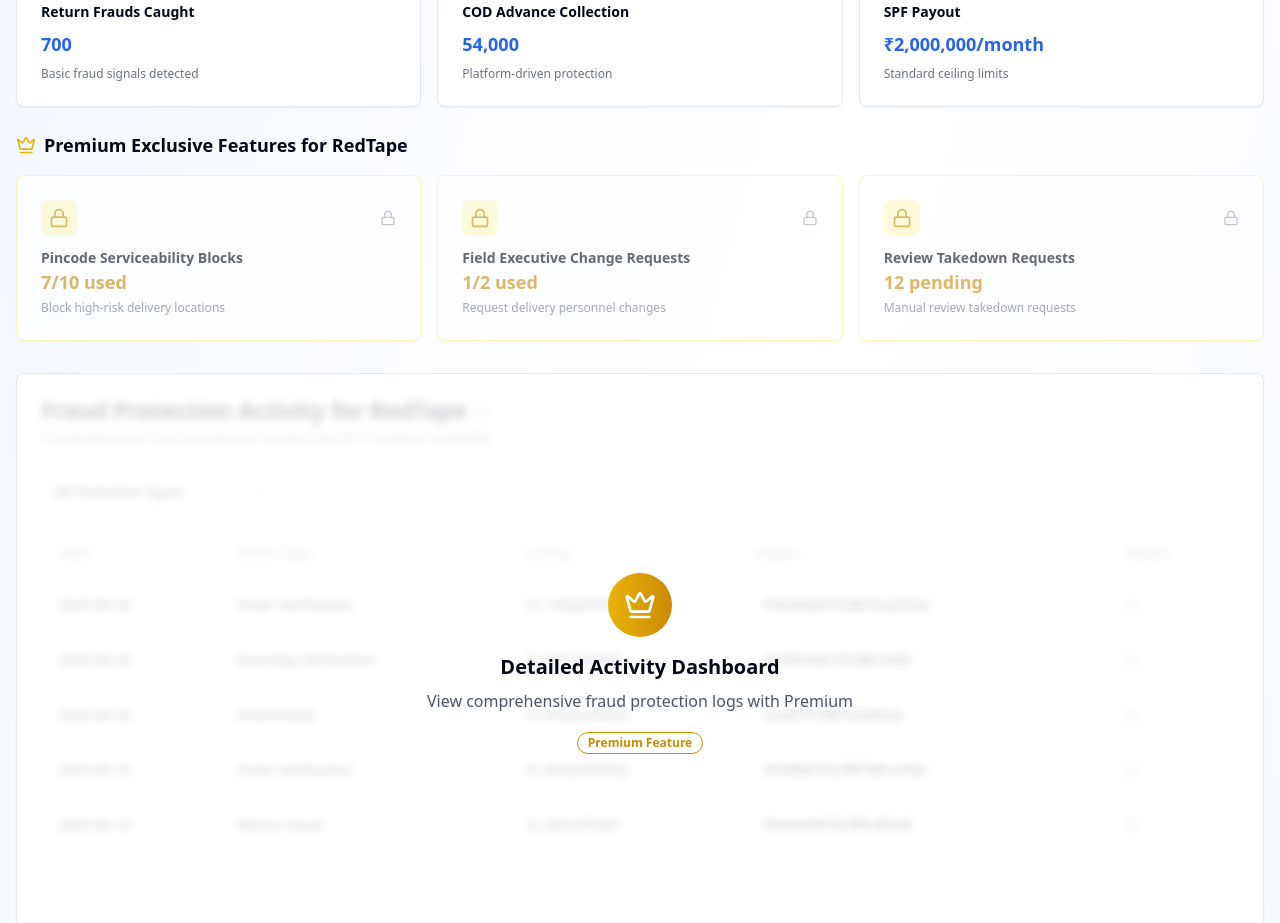
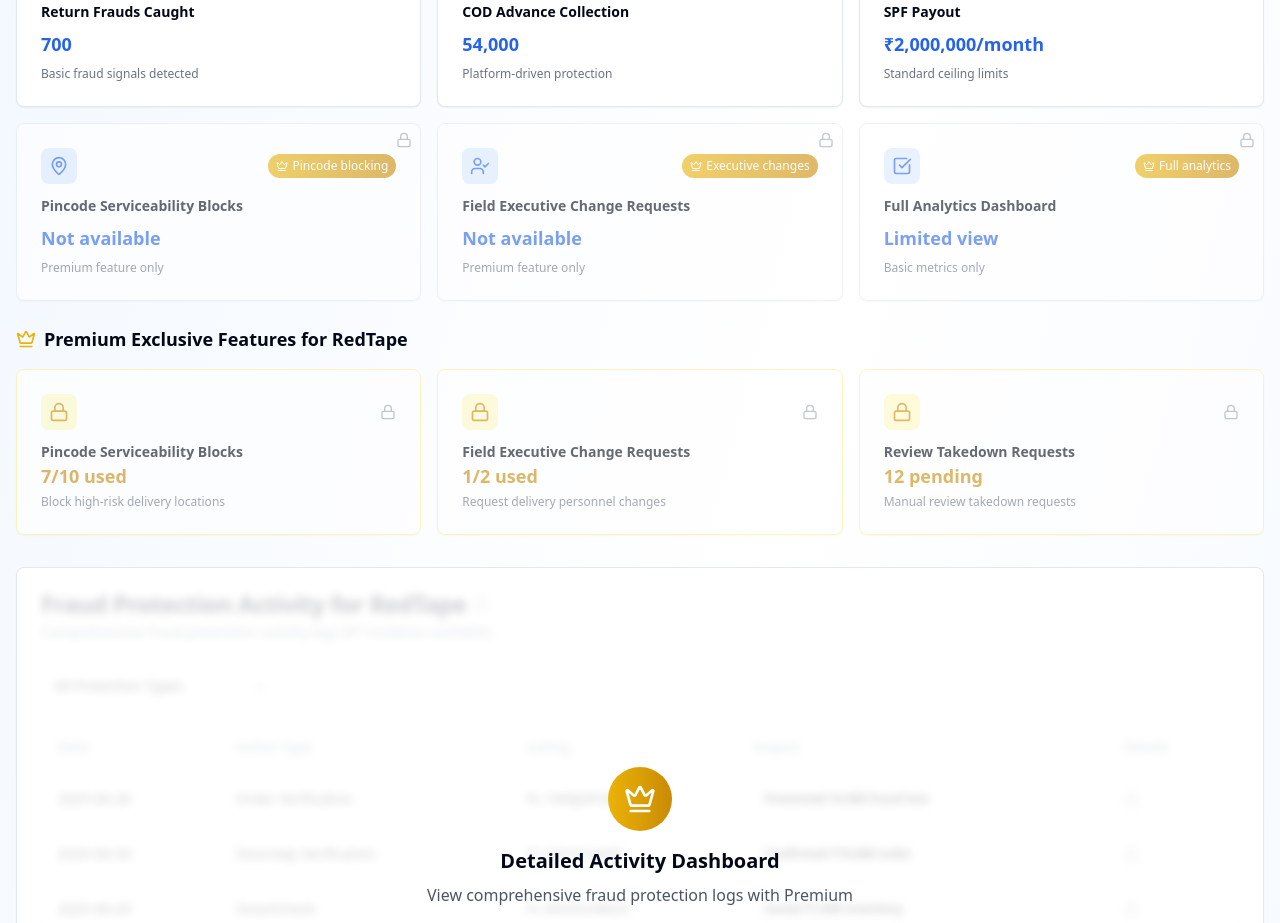
Before and after one commit to shashwatsinggh/fraud-shield-protect-flipkart, a React (Vite) app: page / in a window 1280 px wide. Shown: the part 1400-2323 px from the top of the page. Built offline with nearby package versions, Linux system fonts and the light colour scheme.

Commit message:
Refactor: Update Protection Metrics display
Updated ProtectionMetrics.tsx to ensure the 9 premium features are not displayed in the basic plan cards.

```diff
--- a/src/components/fraud-protect/ProtectionMetrics.tsx
+++ b/src/components/fraud-protect/ProtectionMetrics.tsx
@@ -1,8 +1,7 @@
-
 import { Card, CardContent, CardDescription, CardHeader, CardTitle } from "@/components/ui/card";
 import { Badge } from "@/components/ui/badge";
 import { Button } from "@/components/ui/button";
-import { Shield, Star, Eye, RotateCcw, CreditCard, DollarSign, Lock, Crown, Info } from "lucide-react";
+import { Shield, Star, Eye, RotateCcw, CreditCard, DollarSign, Lock, Crown, Info, MapPin, UserCheck, CheckSquare } from "lucide-react";
 import { Tooltip, TooltipContent, TooltipProvider, TooltipTrigger } from "@/components/ui/tooltip";
 
 interface ProtectionMetricsProps {
@@ -81,6 +80,39 @@ const ProtectionMetrics = ({ isPremium, timeFrame, onUpgrade, sellerName }: Prot
       premiumDesc: "Enhanced ceiling (extra ₹20,000)",
       premiumFeature: "Higher ceiling",
       locked: false
+    },
+    {
+      title: "Pincode Serviceability Blocks",
+      icon: MapPin,
+      basic: "Not available",
+      premium: "7/10 used",
+      description: isPremium ? "Block high-risk delivery locations" : "Premium feature only",
+      basicDesc: "Not available in basic plan",
+      premiumDesc: "Block high-risk delivery locations (10 slots per quarter)",
+      premiumFeature: "Pincode blocking",
+      locked: true
+    },
+    {
+      title: "Field Executive Change Requests",
+      icon: UserCheck,
+      basic: "Not available",
+      premium: "1/2 used",
+      description: isPremium ? "Request delivery personnel changes" : "Premium feature only",
+      basicDesc: "Not available in basic plan",
+      premiumDesc: "Request delivery personnel changes (2 per quarter)",
+      premiumFeature: "Executive changes",
+      locked: true
+    },
+    {
+      title: "Full Analytics Dashboard",
+      icon: CheckSquare,
+      basic: "Limited view",
+      premium: "Complete access",
+      description: isPremium ? "Complete fraud protection insights" : "Basic metrics only",
+      basicDesc: "Basic fraud protection metrics only",
+      premiumDesc: "Complete fraud protection insights and trends",
+      premiumFeature: "Full analytics",
+      locked: true
     }
   ];
 
@@ -116,7 +148,7 @@ const ProtectionMetrics = ({ isPremium, timeFrame, onUpgrade, sellerName }: Prot
         {/* Main Metrics */}
         <div className="grid grid-cols-1 md:grid-cols-2 lg:grid-cols-3 gap-4">
           {metrics.map((metric, index) => (
-            <Card key={index} className="relative">
+            <Card key={index} className={`relative ${metric.locked && !isPremium ? 'opacity-60' : ''}`}>
               <CardHeader className="pb-3">
                 <div className="flex items-center justify-between">
                   <div className="p-2 bg-blue-100 rounded-lg">
@@ -134,6 +166,9 @@ const ProtectionMetrics = ({ isPremium, timeFrame, onUpgrade, sellerName }: Prot
                         <p className="text-sm">{metric.premiumDesc}</p>
                       </TooltipContent>
                     </Tooltip>
+                  )}
+                  {metric.locked && !isPremium && (
+                    <Lock className="w-4 h-4 text-gray-400 absolute top-2 right-2" />
                   )}
                 </div>
               </CardHeader>
```
